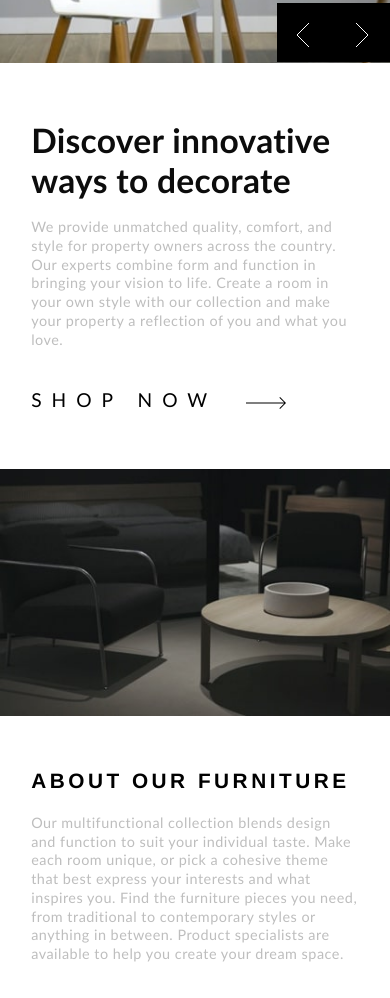
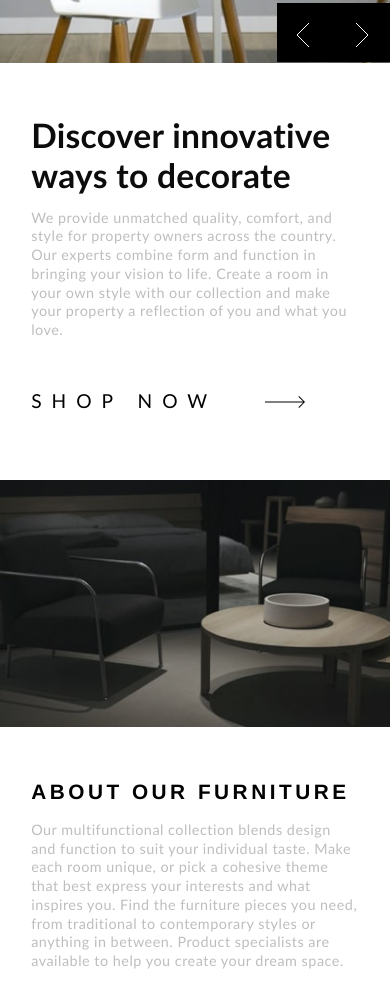
Before and after one commit to ifetreaty/Room-homepage, a plain HTML site: page index.html in a window 390 px wide. Shown: the part 311-1309 px from the top of the page. Drawn offline with Linux system fonts and the light colour scheme.

Commit message:
Add files via upload

```diff
--- a/main.scss
+++ b/main.scss
@@ -261,21 +261,21 @@
     }
 
     .part-2 {
+        padding-left: 8%;
+        padding-right: 8%;
         h3 {
-            padding-left: 8%;
-            padding-right: 8%;
-            margin-top: 98%;
+            margin-top: 100%;
+            padding-top: 15%;
             font-size: 210%;
+            width: 100%;
             color: rgb(12, 12, 12);
             letter-spacing: 0.3px;
             font-family: 'Gill Sans', 'Gill Sans MT', Calibri, 'Trebuchet MS', sans-serif;
         }
         #text-2 {
-            padding-left: 8%;
-            padding-right: 8%;
             color: rgb(190, 190, 190);
-            margin-top: -4%;
-            margin-bottom: 10%;
+            margin-top: -6%;
+            margin-bottom: 15%;
             font-family: 'Gill Sans', 'Gill Sans MT', Calibri, 'Trebuchet MS', sans-serif;
             font-size: 90%;
             letter-spacing: 0.5px;
@@ -285,14 +285,12 @@
             font-family: 'Gill Sans', 'Gill Sans MT', Calibri, 'Trebuchet MS', sans-serif;
             font-size: 120%;
             letter-spacing: 10px;
-            padding-left: 8%;
-            padding-right: 8%;
-            padding-bottom: 10%;
+            padding-bottom: 15%;
         }
         #arrow {
-            margin-left: 63%;
+            margin-left: 60%;
             position: absolute;
-            margin-top: -18.5%;
+            margin-top: -21.5%;
             margin-bottom: 15%;
         }
     }
@@ -300,20 +298,22 @@
 
     .container-2 {
         .part-3 {
+            #image-dark {
+                width: 100%;
+            }
+            .furniture {
+                padding: 8%;
             h2 {
-                padding: 8%;
                 font-size: 130%;
                 font-family: 'Franklin Gothic Medium', 'Arial Narrow', Arial, sans-serif;
                 font-weight: bold;
                 letter-spacing: 3.5px;
                 color: black;
-            }
-            #image-dark {
                 width: 100%;
             }
+
             #text-3 {
-                padding: 8%;
-                margin-top: -15%;
+                margin-top: 0%;
                 color: rgb(190, 190, 190);
                 margin-bottom: 5%;
                 font-family: 'Gill Sans', 'Gill Sans MT', Calibri, 'Trebuchet MS', sans-serif;
@@ -321,6 +321,7 @@
                 letter-spacing: 0.5px;
                 line-height: 130%;
             }
+        }
             #image-light {
                 width: 100%;
             }
```
Also changed, not shown: main.css, 1 other file.
